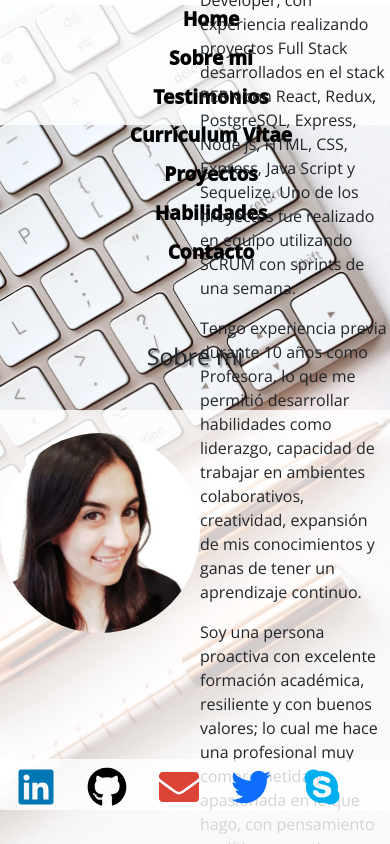
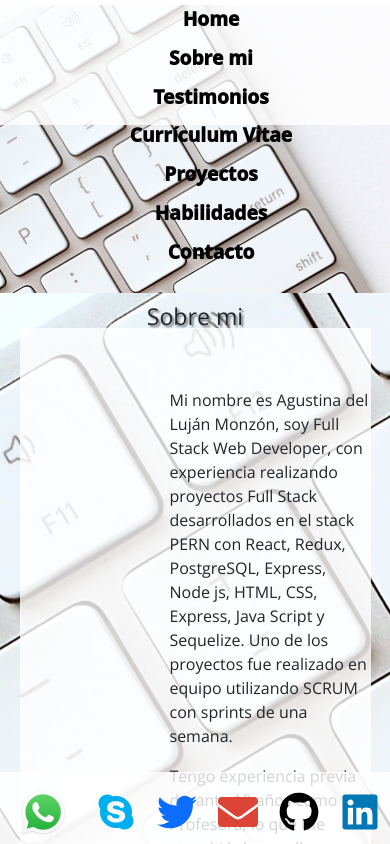
Before and after one commit to AgustinaMonzon/portfolioAgus, a React (Create React App) app: page /about in a window 390 px wide. Shown: the top 844 px of the page. Built offline with nearby package versions, Linux system fonts and the light colour scheme; a web font is replaced by a local one.

Commit message:
cambios responsive

```diff
--- a/src/Components/About/About.css
+++ b/src/Components/About/About.css
@@ -1,4 +1,5 @@
 .containerAbout{
+    /* background-image: url("./../contacto.jpg"); */
     background-color:rgba(255, 255, 255, 0.8);;
     background-size: cover;
     background-repeat: no-repeat;
@@ -9,63 +10,10 @@
     display: flex;
     align-items: center;
 }
-
-@media (max-width: 992px) {
-    .containerAbout {
-        width: 80%;
-        margin-left: 10%;
-    }
-    .h2 {
-        font-size: 22px;
-    }
-    .texto {
-        font-size: 14px;
-        margin-bottom: 60px;
-        padding-top: 65px;
-    }
-    .yo {
-        height: 150px;
-        border-radius: 100px;
-        margin-bottom: 105px;
-    }
-    .test {
-        top: 100px;
-    }
-    #testimonios {
-        margin-top: 180px;
-    }
-}
-
-@media (max-width: 768px) {
-    .containerAbout {
-        width: 100%;
-        margin-left: 0;
-    }
-    .h2 {
-        font-size: 20px;
-        text-align: center;
-    }
-    .texto {
-        font-size: 12px;
-        margin-bottom: 50px;
-        padding-top: 55px;
-    }
-    .yo {
-        height: 130px;
-        border-radius: 90px;
-        margin-bottom: 95px;
-    }
-    .test {
-        top: 90px;
-    }
-    #testimonios {
-        margin-top: 170px;
-    }
-}
-
 .h2{
     text-align: center;
     font-weight: bold;
+    /* text-decoration:underline; */
     font-family: 'Open Sans', sans-serif;
     position: relative;
      top: 50px;
@@ -76,6 +24,7 @@
     font-size: 16px;
     margin-bottom: 160px;
     padding-top: 115px;
+
 }
 .Link{
     width: 100%;
@@ -86,6 +35,7 @@
 }
 .test{
     text-align: center;
+    /* text-decoration:underline; */
     font-family: 'Open Sans', sans-serif;
     text-shadow: 2px 2px 2px rgba(0,0,0,0.5);
     font-weight: bold;
@@ -103,3 +53,34 @@
     margin-top: 230px;
 
   }
+  @media (max-width: 992px) {
+    .containerAbout {
+      width: 90%;
+      height: auto;
+      margin: 0 5%;
+    }
+    .h2 {
+      top: 10px;
+    }
+    .texto {
+      padding-top: 60px;
+    }
+    .test {
+      top: 100px;
+    }
+    .yo {
+      height: 150px;
+      margin-bottom: 100px;
+    }
+    #testimonios {
+      margin-top: 150px;
+
+    }
+    .respon{
+        background-image: url('../home.jpg');
+        background-size:cover;
+        background-repeat: no-repeat;
+        height: auto;
+
+    }
+  }
--- a/src/Components/About/About.js
+++ b/src/Components/About/About.js
@@ -43,7 +43,7 @@ const testimonials = [
 
 const About = () => {
   return (
-    <div>
+    <div className="respon">
       <div className="h2">
         <h3>Sobre mi</h3>
       </div>
--- a/src/Components/Footer/Footer.css
+++ b/src/Components/Footer/Footer.css
@@ -22,20 +22,19 @@
     color: black;
     font-weight: 400;
 }
-
-@media (max-width: 767px) {
+@media only screen and (max-width: 768px) {
+  .footer {
+    height: auto;
+  }
+  .footer__social {
+    flex-direction:row-reverse;
+    align-items: center;
+  }
+  .a + a {
+    margin-left: 0;
+    margin-top: 8px;
+  }
   .footer__copyright {
-    font-size: 12px;
+    font-size: 14px;
   }
 }
-
-.img{
-    position: absolute;
-    top:-4px;
-}
-
-@media (max-width: 767px) {
-  .img {
-    width: 50%;
-  }
-}
--- a/src/Components/Home/Home.css
+++ b/src/Components/Home/Home.css
@@ -1,5 +1,4 @@
 @import url('https://fonts.googleapis.com/css2?family=Cutive+Mono&display=swap');
-@media (max-width: 1920px) {
 .presentación{
     max-width: 1400px;
     height: 160vh;
@@ -88,4 +87,23 @@
 }
 #habilidades img {
 margin: 15px 0 40px 25px;
-}}
+}
+@media only screen and (max-width: 768px) {
+    .presentación {
+      height: auto;
+      padding: 40px;
+    }
+    .h1 {
+      font-size: 36px;
+    }
+    .escritura {
+      font-size: 26px;
+      width: 18ch;
+    }
+    .descripcion {
+      font-size: 16px;
+    }
+    .habilidadess {
+      padding: 80px 0;
+    }
+  }
```
